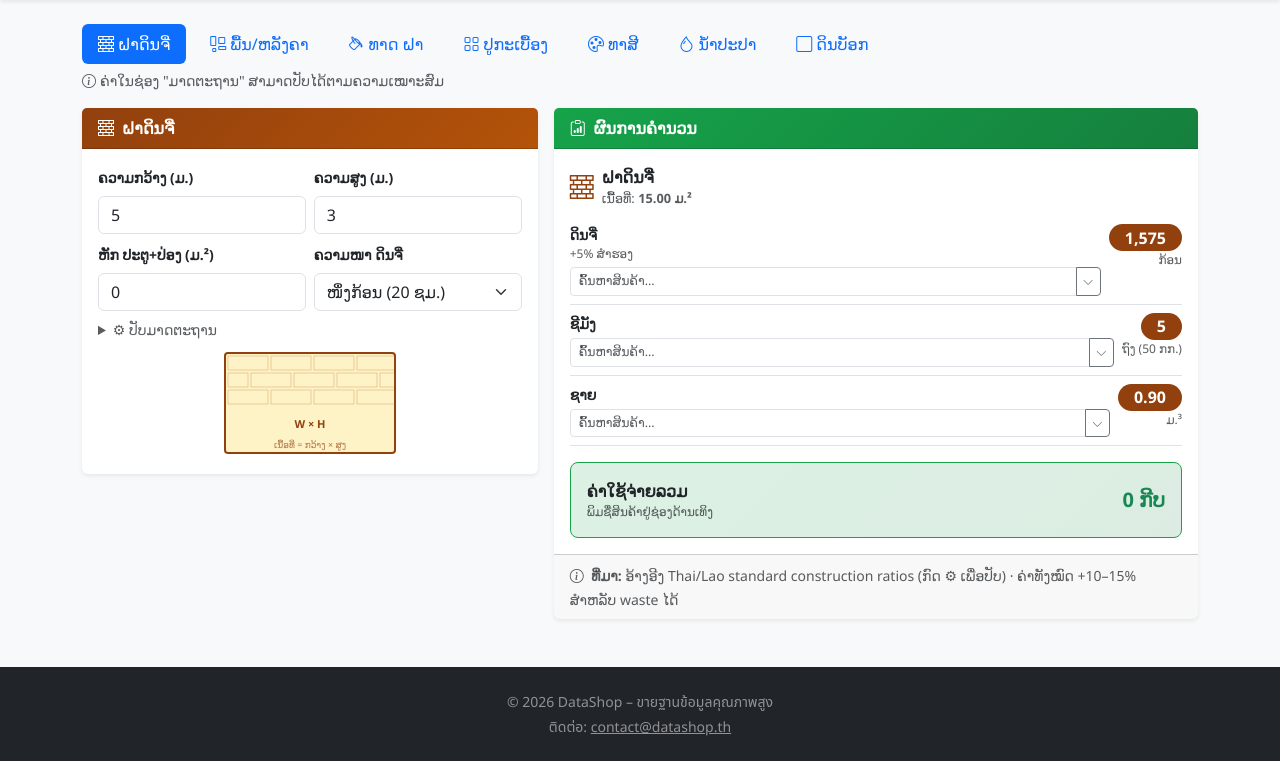
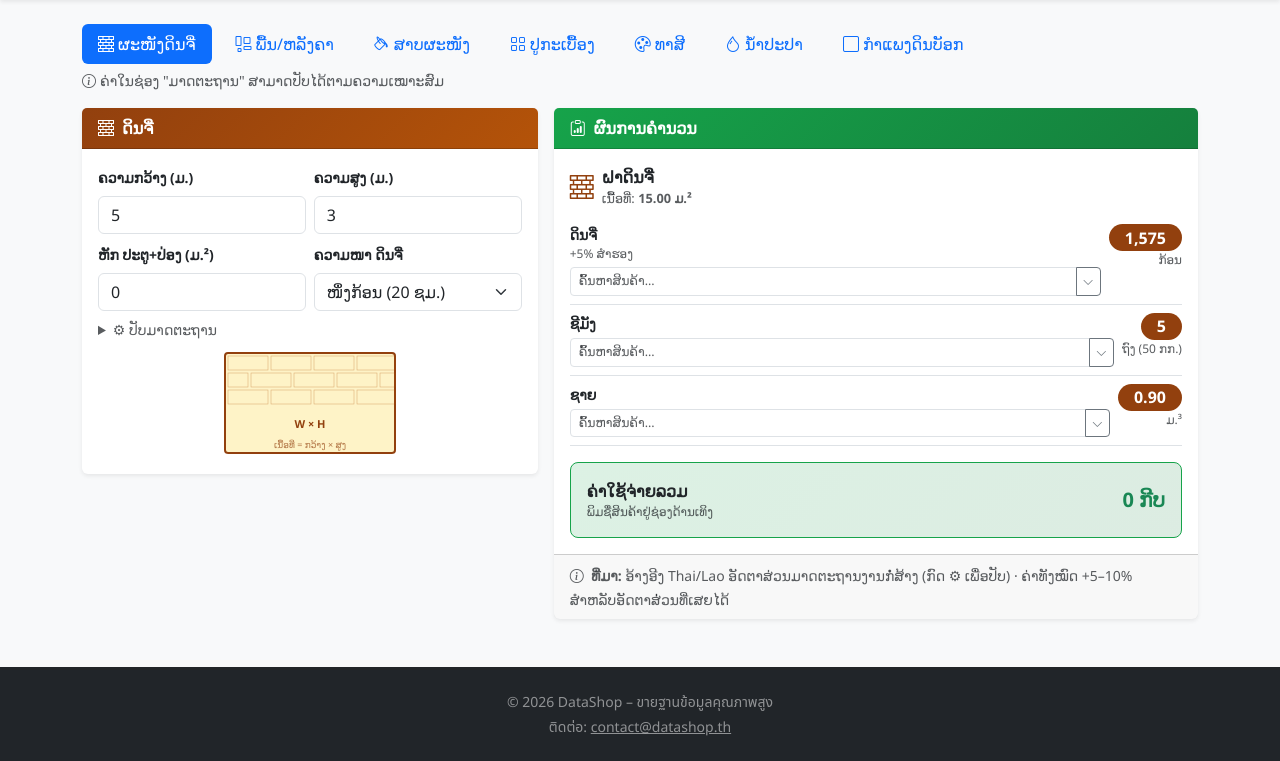
Before and after one commit to sno23x/testgit, a Flask app: template pos/templates/calculator/index.html in a window 1280 px wide. Shown: the part 56-817 px from the top of the page. Run offline with Flask 3, Linux system fonts and the light colour scheme; the template is opened without the code that fills it, so the values that code supplies are empty.

Commit message:
fix: Lao language

```diff
--- a/pos/templates/calculator/index.html
+++ b/pos/templates/calculator/index.html
@@ -7,13 +7,13 @@
   <!-- Tabs -->
   <div class="col-12">
     <ul class="nav nav-pills gap-2 mb-1 flex-wrap" id="calcTabs">
-      <li class="nav-item"><button class="nav-link active" onclick="showTab('wall',this)"><i class="bi bi-bricks me-1"></i>ຝາດິນຈີ່</button></li>
+      <li class="nav-item"><button class="nav-link active" onclick="showTab('wall',this)"><i class="bi bi-bricks me-1"></i>ຜະໜັງດິນຈີ່</button></li>
       <li class="nav-item"><button class="nav-link" onclick="showTab('slab',this)"><i class="bi bi-layout-wtf me-1"></i>ພື້ນ/ຫລັງຄາ</button></li>
-      <li class="nav-item"><button class="nav-link" onclick="showTab('plaster',this)"><i class="bi bi-paint-bucket me-1"></i>ທາດ ຝາ</button></li>
+      <li class="nav-item"><button class="nav-link" onclick="showTab('plaster',this)"><i class="bi bi-paint-bucket me-1"></i>ສາບຜະໜັງ</button></li>
       <li class="nav-item"><button class="nav-link" onclick="showTab('tile',this)"><i class="bi bi-grid me-1"></i>ປູກະເບື້ອງ</button></li>
       <li class="nav-item"><button class="nav-link" onclick="showTab('paint',this)"><i class="bi bi-palette me-1"></i>ທາສີ</button></li>
       <li class="nav-item"><button class="nav-link" onclick="showTab('water',this)"><i class="bi bi-droplet me-1"></i>ນ້ຳປະປາ</button></li>
-      <li class="nav-item"><button class="nav-link" onclick="showTab('block',this)"><i class="bi bi-square me-1"></i>ດິນບັອກ</button></li>
+      <li class="nav-item"><button class="nav-link" onclick="showTab('block',this)"><i class="bi bi-square me-1"></i>ກຳແພງດິນບັອກ</button></li>
     </ul>
     <small class="text-muted"><i class="bi bi-info-circle me-1"></i>ຄ່າໃນຊ່ອງ "ມາດຕະຖານ" ສາມາດປັບໄດ້ຕາມຄວາມເໝາະສົມ</small>
   </div>
@@ -24,7 +24,7 @@
     <div id="tab-wall" class="calc-tab">
       <div class="card border-0 shadow-sm">
         <div class="card-header fw-bold py-2" style="background:linear-gradient(135deg,#92400e,#b45309);color:#fff;">
-          <i class="bi bi-bricks me-2"></i>ຝາດິນຈີ່
+          <i class="bi bi-bricks me-2"></i>ດິນຈີ່
         </div>
         <div class="card-body">
           <div class="row g-2">
@@ -141,7 +141,7 @@
     <div id="tab-plaster" class="calc-tab d-none">
       <div class="card border-0 shadow-sm">
         <div class="card-header fw-bold py-2" style="background:linear-gradient(135deg,#0891b2,#0e7490);color:#fff;">
-          <i class="bi bi-paint-bucket me-2"></i>ທາດ ຝາ (Plaster)
+          <i class="bi bi-paint-bucket me-2"></i>ສາບຜະໜັງ (Plaster)
         </div>
         <div class="card-body">
           <div class="row g-2">
@@ -173,7 +173,7 @@
           <details class="mt-2">
             <summary class="small text-muted" style="cursor:pointer;">⚙ ປັບມາດຕະຖານ</summary>
             <div class="p-2 bg-body-secondary rounded small">
-              <label class="form-label mb-0">ຕົວຄູນ (waste factor, ທົ່ວໄປ 1.3)</label>
+              <label class="form-label mb-0">ຕົວຄູນ (ອັດຕາທີ່ເສຍໄດ້, ທົ່ວໄປ 1.3)</label>
               <input type="number" id="p-waste" class="form-control form-control-sm" value="1.3" step="0.05" oninput="calcPlaster()"/>
             </div>
           </details>
@@ -224,7 +224,7 @@
                 <input type="number" id="t-cemkg" class="form-control form-control-sm" value="1.2" step="0.1" oninput="calcTile()"/>
               </div>
               <div class="col-6">
-                <label class="form-label mb-0">ໄລ Grout (ກກ/ມ.²)</label>
+                <label class="form-label mb-0">ໄລ່ຢາແນວ (ກກ/ມ.²)</label>
                 <input type="number" id="t-grout" class="form-control form-control-sm" value="0.3" step="0.05" oninput="calcTile()"/>
               </div>
             </div>
@@ -418,8 +418,8 @@
       <div class="card-footer">
         <small class="text-muted">
           <i class="bi bi-info-circle me-1"></i>
-          <strong>ທີ່ມາ:</strong> ອ້າງອີງ Thai/Lao standard construction ratios (ກົດ ⚙ ເພື່ອປັບ) ·
-          ຄ່າທັງໝົດ +10–15% ສຳຫລັບ waste ໄດ້
+          <strong>ທີ່ມາ:</strong> ອ້າງອີງ Thai/Lao ອັດຕາສ່ວນມາດຕະຖານງານກໍ່ສ້າງ (ກົດ ⚙ ເພື່ອປັບ) ·
+          ຄ່າທັງໝົດ +5–10% ສຳຫລັບອັດຕາສ່່ວນທີ່ເສຍໄດ້
         </small>
       </div>
     </div>
@@ -630,7 +630,7 @@ function calcPlaster() {
   const vol = area * T * waste;
   const cem = Math.ceil(vol * (parts[0]/tot) / 0.035);
   const sandN = vol * (parts[1]/tot);
-  renderResult('ທາດ ຝາ (Plaster)', area, 'bi bi-paint-bucket', '#0891b2', [
+  renderResult('ສາບຜະໜັງ (Plaster)', area, 'bi bi-paint-bucket', '#0891b2', [
     {label:'ຊີມັງ', value:cem.toLocaleString(), numValue:cem, unit:'ຖົງ (50 ກກ.)', note:`ratio ${parts.join(':')} waste×${waste}`},
     {label:'ຊາຍ', value:sandN.toFixed(2), numValue:sandN, unit:'ມ.³'},
   ]);
@@ -650,7 +650,7 @@ function calcTile() {
   renderResult(`ກະເບື້ອງ ${(sz*100).toFixed(0)}×${(sz*100).toFixed(0)} ຊມ.`, area, 'bi bi-grid', '#0d9488', [
     {label:'ກະເບື້ອງ', value:tiles.toLocaleString(), numValue:tiles, unit:'ແຜ່ນ', note:`+${(waste*100).toFixed(0)}% ສຳຮອງ`},
     {label:'ຊີມັງທີ ຕໍ່', value:cemN.toLocaleString(), numValue:cemN, unit:'ກກ.'},
-    {label:'ໄລ (Grout)', value:groutN.toLocaleString(), numValue:groutN, unit:'ກກ.'},
+    {label:'ໄລ່ (ຢາແນວ)', value:groutN.toLocaleString(), numValue:groutN, unit:'ກກ.'},
   ]);
 }
 
@@ -664,7 +664,7 @@ function calcPaint() {
   const cans18 = Math.ceil(liters / 18);
   renderResult('ທາສີ', area, 'bi bi-palette', '#7c3aed', [
     {label:'ສີທີ່ຕ້ອງການ', value:liters.toLocaleString(), numValue:liters, unit:'ລິດ', note:`${coats} ຊັ້ນ / ${coverage} ມ.²/ລ.`},
-    {label:'ກ້ອນ 18 ລິດ', value:cans18.toLocaleString(), numValue:cans18, unit:'ກ້ອນ'},
+    {label:'ຖັງ 18 ລິດ', value:cans18.toLocaleString(), numValue:cans18, unit:'ຖັງ'},
   ]);
 }
 
@@ -699,14 +699,14 @@ function calcWater() {
 
   const items = [
     {label:`ຖັງນ້ຳ`, value:tankL.toLocaleString(), numValue:tankL, unit:'ລິດ',
-     note:`${people} ຄົນ × ${lpd} ລ/ວັນ × ${reserve} ວັນ × ${floors} ຊັ້ນ`},
+     note:`${people} ຄົນ × ${lpd} ລິດ/ວັນ × ${reserve} ວັນ × ${floors} ຊັ້ນ`},
     {label:`ທໍ່ PVC ${mainSize} (ທໍ່ຕົ້ນ)`, value:mainPipes, numValue:mainPipes, unit:`ທໍ່ (${pipeL} ມ.)`,
      note:`ລວມ ${mainLen} ມ.`},
     {label:`ທໍ່ PVC ½" (ທໍ່ຍ່ອຍ)`, value:branchPipes, numValue:branchPipes, unit:`ທໍ່ (${pipeL} ມ.)`,
      note:`ລວມ ${branchLen} ມ.`},
-    {label:'ຂໍ້ຕໍ່ Elbow 90°', value:elbows, numValue:elbows, unit:'ອັນ'},
-    {label:'ຂໍ້ຕໍ່ Tee', value:tees, numValue:tees, unit:'ອັນ'},
-    {label:'Union / Coupling', value:unions, numValue:unions, unit:'ອັນ'},
+    {label:'ຂໍ້ງໍ 90°', value:elbows, numValue:elbows, unit:'ອັນ'},
+    {label:'ຂໍ້ຕໍ່ 3ທາງ', value:tees, numValue:tees, unit:'ອັນ'},
+    {label:'ກຽວໃນ', value:unions, numValue:unions, unit:'ອັນ'},
   ];
   if (needPump) {
     items.push({label:'ປັ໊ມນ້ຳ (ຫຼາຍຊັ້ນ)', value:'1', numValue:1, unit:'ຕົວ',
@@ -753,7 +753,7 @@ function calcBlock() {
     {label:'ດິນບັອກ', value:blocks.toLocaleString(), numValue:blocks, unit:'ກ້ອນ',
      note:`${(bL*100).toFixed(0)}×${(bH*100).toFixed(0)}×${(bT*100).toFixed(0)} ຊມ. +${(waste*100).toFixed(0)}% ເຜື່ອ`},
     {label:'ຊີມັງ', value:cemBags.toLocaleString(), numValue:cemBags, unit:'ຖົງ (50 ກກ.)',
-     note:`ratio ${parts.join(':')} · joint ${(joint*100).toFixed(0)} ຊມ.`},
+     note:`ອັດຕາສ່ວນ ${parts.join(':')} · ຈຸດເຊື່ອມ ${(joint*100).toFixed(0)} ຊມ.`},
     {label:'ຊາຍ', value:sandM3.toFixed(2), numValue:sandM3, unit:'ມ.³'},
     {label:'ຄານ Lintel (ຄ.ປ.)', value:lintels, numValue:lintels, unit:'ອັນ',
      note:'ຕຳແໜ່ງ ປະຕູ/ປ່ອງ ຢ້ຽມ'},
```
Also changed, not shown: pos/static/uploads/products/93355674dc364b6d935fc71de23358ea.jpg (added), pos/static/uploads/products/fae400f88c3a4a13b840e954504d5e4a.webp (added), 2 other files.
